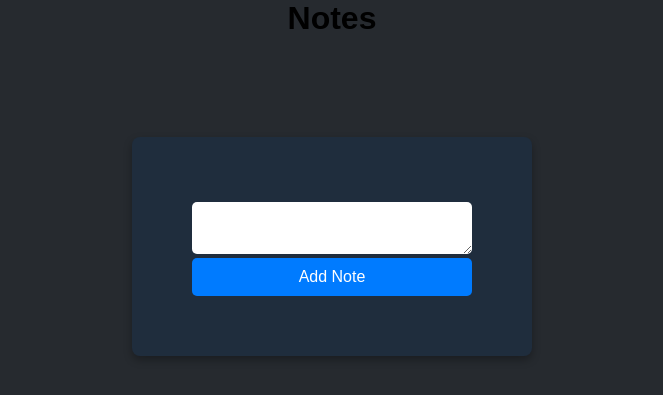
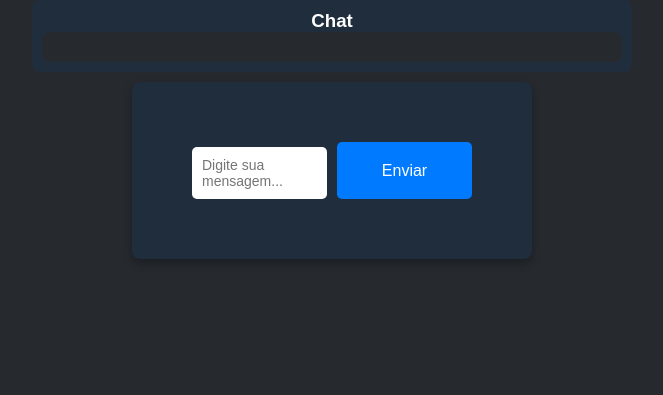
Before and after one commit to GuilhermeGMV/agentesMarcio, a Flask app: page /home in a window 1280 px wide. Shown: the part 60-455 px from the top of the page, without its empty margins (308-971 px from the left). Run offline with Flask 3, Linux system fonts and the light colour scheme; the visitor is signed in with stand-in values (Sample User, id 1); data that the repository does not hold is empty; some libraries are stand-ins or nearby versions.

Commit message:
front end do chat e bd alterado

```diff
--- a/website/auth.py
+++ b/website/auth.py
@@ -55,7 +55,7 @@ def sign_up():
         elif senha1 != senha2:
             flash('As senhas não são iguais', category='erro')
         else:
-            new_user = Usuario(email=email, nome=nome, senha=generate_password_hash(senha1, method='pbkdf2:sha256'))
+            new_user = Usuario(email=email, nome=nome, senha=generate_password_hash(senha1, method='pbkdf2:sha256'), creditos=0)
             db.session.add(new_user)
             db.session.commit()
             login_user(usuario, remember=True)
--- a/website/models.py
+++ b/website/models.py
@@ -6,6 +6,7 @@ from sqlalchemy.sql import func
 class Note(db.Model):
     id = db.Column(db.Integer, primary_key=True)
     data = db.Column(db.String(10000))
+    resposta = db.Column(db.String(10000))
     date = db.Column(db.DateTime(timezone=True), default=func.now())
     user_id = db.Column(db.Integer, db.ForeignKey('usuario.id'))
 
@@ -15,4 +16,5 @@ class Usuario(db.Model, UserMixin):
     email = db.Column(db.String(150), unique=True, nullable=False)
     senha = db.Column(db.String(150), nullable=False)
     nome = db.Column(db.String(150), nullable=False)
+    creditos = db.Column(db.Integer, default=0, nullable=False)
     notes = db.relationship('Note')
--- a/website/static/style.css
+++ b/website/static/style.css
@@ -261,3 +261,77 @@ button[type="submit"]:hover {
 #logoutModal .close:hover {
     opacity: 1.0;
 }
+
+.chat-container {
+    max-width: 600px;
+    margin: 0 auto;
+    padding: 10px;
+    background-color: #1f2d3d;
+    border-radius: 8px;
+    color: #ffffff;
+}
+
+.chat-box {
+    max-height: 500px;
+    overflow-y: auto;
+    padding: 15px;
+    display: flex;
+    flex-direction: column;
+    gap: 10px;
+    background-color: #262a2f;
+    border-radius: 8px;
+}
+
+.message {
+    padding: 10px 15px;
+    border-radius: 10px;
+    max-width: 70%;
+    word-wrap: break-word;
+    align-self: flex-end;
+    background-color: #007bff;
+    color: #ffffff;
+}
+
+.user-message {
+    background-color: #007bff;
+    color: #ffffff;
+    align-self: flex-end;
+}
+
+.bot-message {
+    background-color: #1f2d3d;
+    color: #c0c0c0;
+    align-self: flex-start;
+}
+
+.message-form {
+    display: flex;
+    gap: 10px;
+    margin-top: 10px;
+}
+
+#note {
+    width: 100%;
+    padding: 10px;
+    border-radius: 5px;
+    border: none;
+    resize: none;
+    font-size: 14px;
+    background-color: #ffffff;
+    color: #000000;
+}
+
+.btn-send {
+    background-color: #007bff;
+    border: none;
+    padding: 10px 20px;
+    border-radius: 5px;
+    color: #ffffff;
+    font-size: 16px;
+    cursor: pointer;
+    transition: background-color 0.3s ease;
+}
+
+.btn-send:hover {
+    background-color: #0056b3
+}
--- a/website/templates/home.html
+++ b/website/templates/home.html
@@ -1,22 +1,23 @@
-{% extends "base.html" %} {% block title %}Home{% endblock %}
+{% extends "base.html" %}
+{% block title %}Chat{% endblock %}
 
 {% block content %}
-<h1 align="center">Notes</h1>
-<ul class="list-group list-group-flush" id="notes">
-    {% for note in user.notes %}
-        <li class="list-group-item">
-            {{ note.data }}
-            <button type="button" class="close" onclick="deleteNote({{ note.id }})">
-                <span aria-hidden="true">&times;</span>
-            </button>
-        </li>
-    {% endfor %}
-</ul>
-<form method="POST">
-    <textarea name="note" id="note" class="form-control"></textarea>
-    <br />
-    <div align="center">
-        <button type="submit" class="btn btn-primary">Add Note</button>
+<div class="chat-container">
+    <h3 align="center">Chat</h3>
+    <div id="chat-box" class="chat-box">
+        {% for note in user.notes %}
+        <div class="message user-message">
+            <p>{{ note.data }}</p>
+        </div>
+        <div class="message bot-message">
+            <p>{{ note.resposta }}</p>
+        </div>
+        {% endfor %}
+
     </div>
+</div>
+<form method="POST" class="message-form">
+    <textarea name="note" id="note" class="form-control" placeholder="Digite sua mensagem..."></textarea>
+    <button type="submit" class="btn-send">Enviar</button>
 </form>
 {% endblock %}
--- a/website/views.py
+++ b/website/views.py
@@ -15,13 +15,11 @@ def home():
     if request.method == 'POST':
         note = request.form.get('note')
 
-        if len(note) < 1:
-            flash('Note is too short', category='erro')
-        else:
-            new_note = Note(data=note, user_id=current_user.id)
+        if len(note) >= 1:
+            new_note = Note(data=note, resposta='a', user_id=current_user.id)
             db.session.add(new_note)
+
             db.session.commit()
-            flash('Note added', category='success')
 
     return render_template('home.html', user=current_user)
 
```
